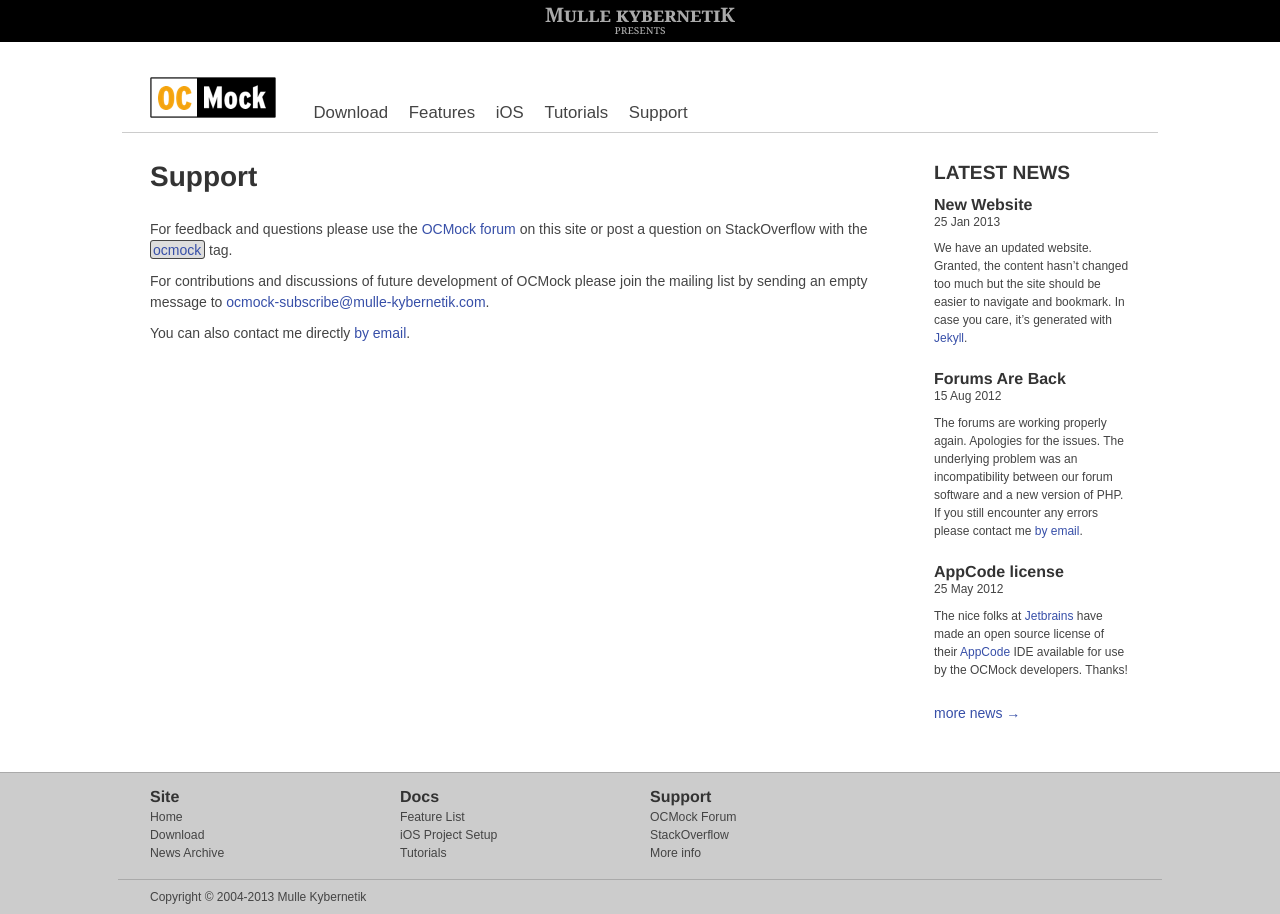
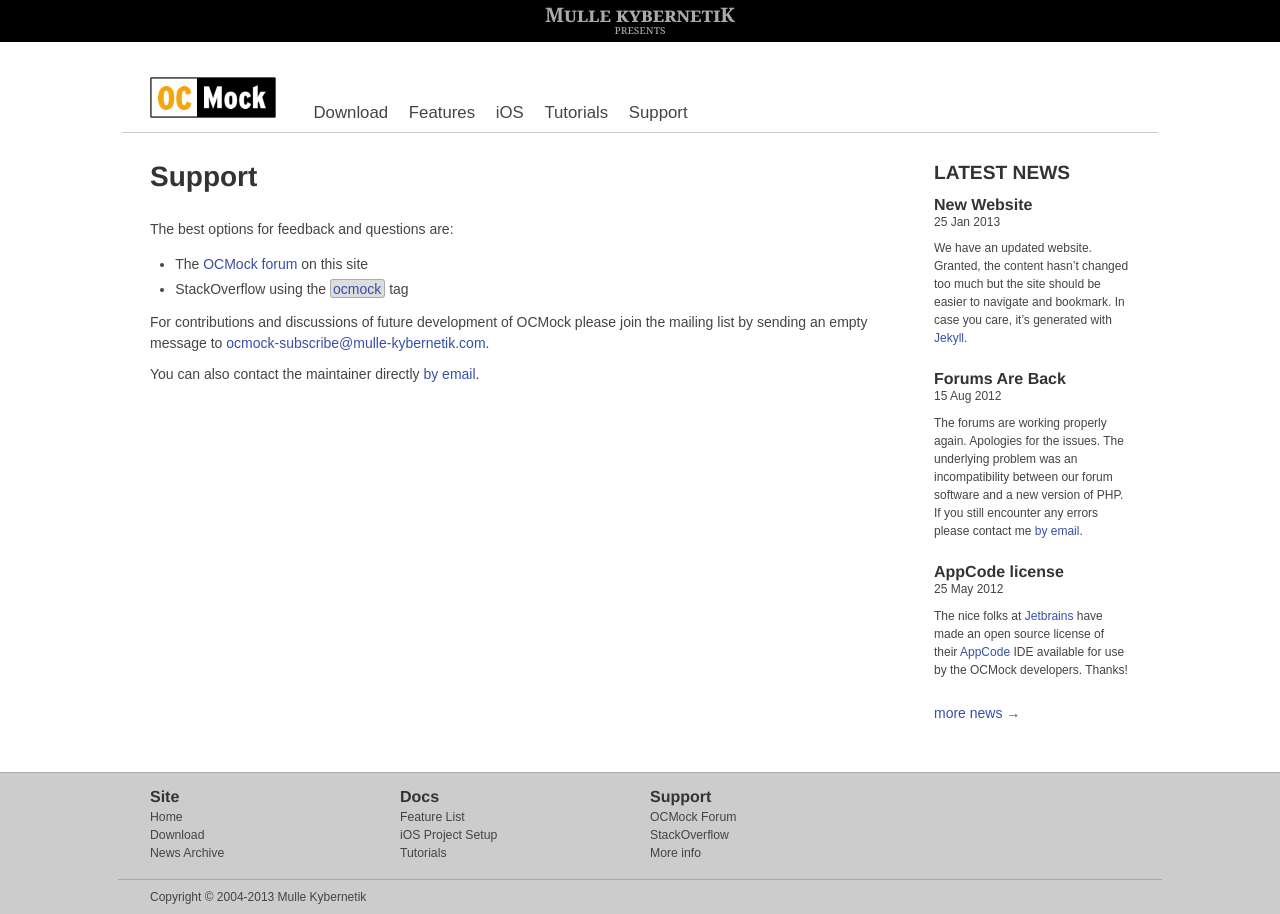
Before and after one commit to erikdoe/ocmock, a Jekyll site: the page built from support.html, in a window 1280 px wide. Built offline with Jekyll 4.4.1, drawn with Linux system fonts in a browser that asks for light colours.

Commit message:
Clarified support page.

```diff
--- a/stylesheets/screen.css
+++ b/stylesheets/screen.css
@@ -98,7 +98,7 @@ p.postdate {
 }
 
 .tag {
-	border: 1px solid #444;
+	border: 1px solid #AAA;
 	background: #DDD;
 	padding: 1px 3px 0px 2px;
 	border-radius: 3px 3px 3px 3px;
--- a/support.html
+++ b/support.html
@@ -8,7 +8,12 @@ published: true
 ---
 <h1>{{ page.title }}</h1>
 
-<p>For feedback and questions please use the <a href="http://www.mulle-kybernetik.com/forum/viewforum.php?f=4">OCMock forum</a> on this site or post a question on StackOverflow with the <a href="http://stackoverflow.com/questions/tagged/ocmock"><span class="tag">ocmock</span></a> tag.
+<p>The best options for feedback and questions are:
+<ul>
+	<li>The <a href="http://www.mulle-kybernetik.com/forum/viewforum.php?f=4">OCMock forum</a> on this site
+	<li>StackOverflow using the <a href="http://stackoverflow.com/questions/tagged/ocmock"><span class="tag">ocmock</span></a> tag
+</ul>
+
 <p>For contributions and discussions of future development of OCMock please join the mailing list by sending an empty message to <a href="mailto:ocmock-subscribe@mulle-kybernetik.com">ocmock-subscribe@mulle-kybernetik.com</a>.
 
-<p>You can also contact me directly <a href="mailto:erik@doernenburg.com">by email</a>.
+<p>You can also contact the maintainer directly <a href="mailto:erik@doernenburg.com">by email</a>.
```
